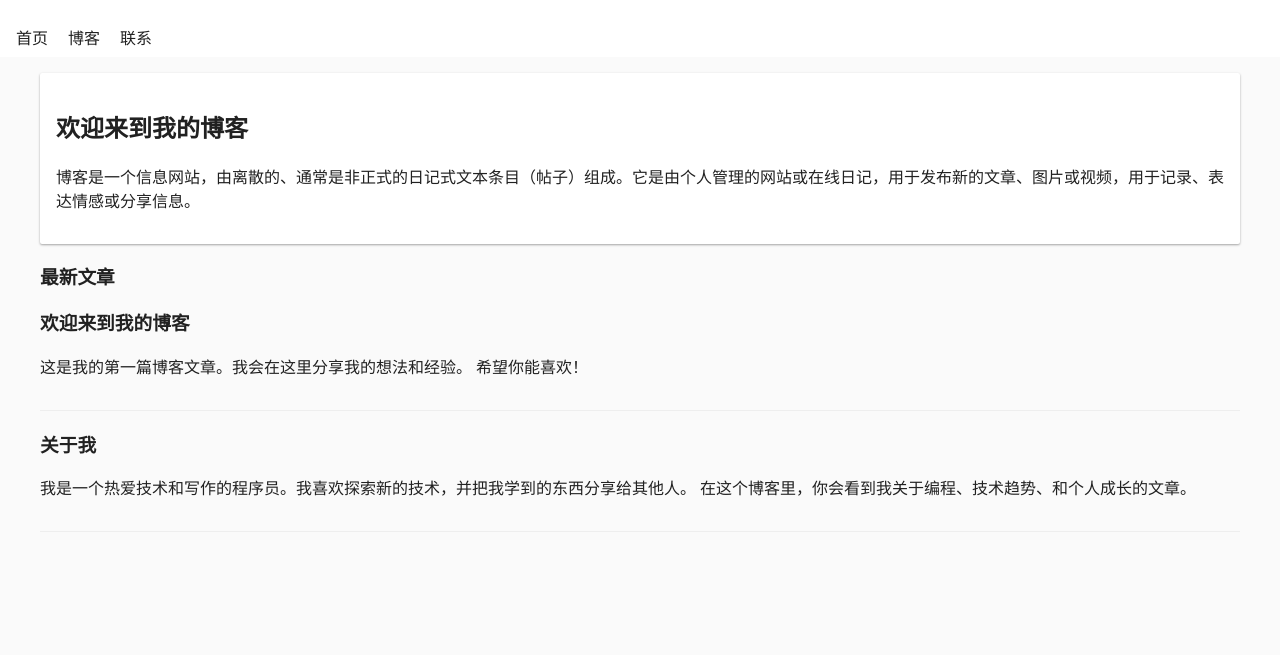
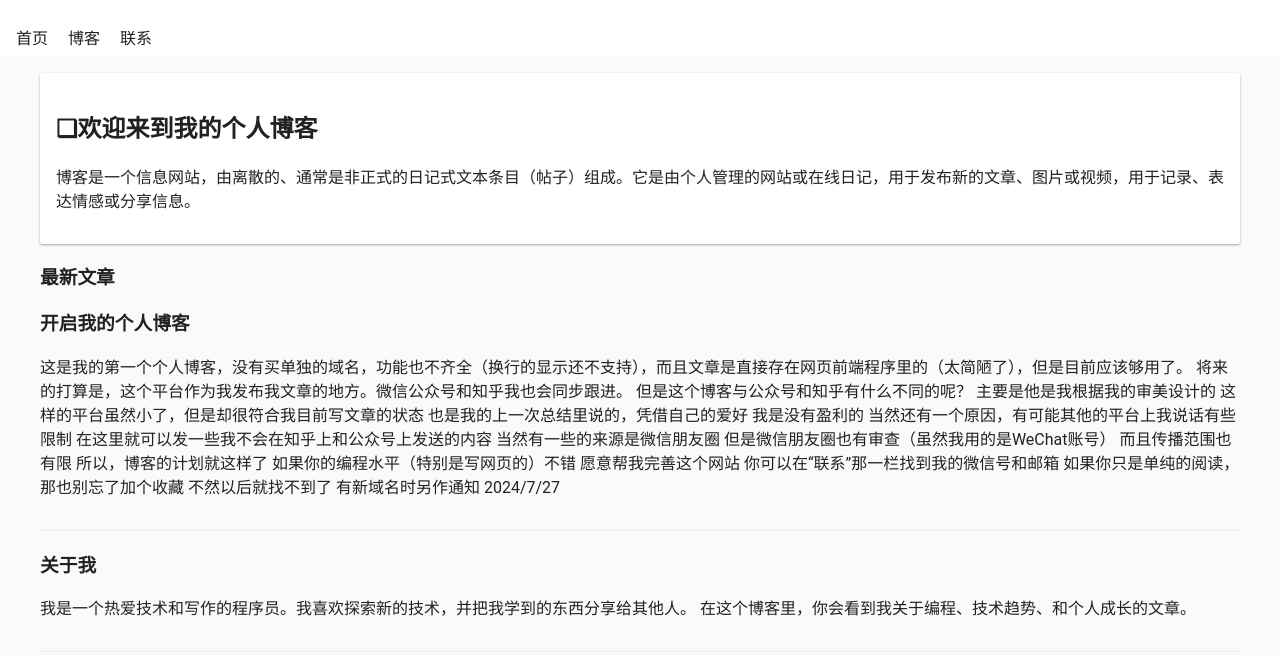
Before and after one commit to Joyance-tsui/plog-classical, a website: page index.html in a window 1280 px wide. Shown: the part 123-778 px from the top of the page. Drawn offline with Linux system fonts and the light colour scheme.

Commit message:
Update index.html

```diff
--- a/index.html
+++ b/index.html
@@ -282,7 +282,7 @@
     let isDarkMode = false;
     let isLoggedIn = false;
     let articles = [
-        { title: '欢迎来到我的博客', content: '这是我的第一篇博客文章。我会在这里分享我的想法和经验。\n\n希望你能喜欢！' },
+        { title: '开启我的个人博客', content: '这是我的第一个个人博客，没有买单独的域名，功能也不齐全（换行的显示还不支持），而且文章是直接存在网页前端程序里的（太简陋了），但是目前应该够用了。 将来的打算是，这个平台作为我发布我文章的地方。微信公众号和知乎我也会同步跟进。 但是这个博客与公众号和知乎有什么不同的呢？ 主要是他是我根据我的审美设计的 这样的平台虽然小了，但是却很符合我目前写文章的状态 也是我的上一次总结里说的，凭借自己的爱好 我是没有盈利的 当然还有一个原因，有可能其他的平台上我说话有些限制 在这里就可以发一些我不会在知乎上和公众号上发送的内容 当然有一些的来源是微信朋友圈 但是微信朋友圈也有审查（虽然我用的是WeChat账号） 而且传播范围也有限 所以，博客的计划就这样了 如果你的编程水平（特别是写网页的）不错 愿意帮我完善这个网站 你可以在“联系”那一栏找到我的微信号和邮箱 如果你只是单纯的阅读，那也别忘了加个收藏 不然以后就找不到了 有新域名时另作通知 2024/7/27' },
         { title: '关于我', content: '我是一个热爱技术和写作的程序员。我喜欢探索新的技术，并把我学到的东西分享给其他人。\n\n在这个博客里，你会看到我关于编程、技术趋势、和个人成长的文章。' }
     ];
     let editingIndex = -1;
@@ -323,7 +323,7 @@
             case 'home':
                 content.innerHTML = `
                     <div class="card">
-                        <h2>${isEnglish ? 'Welcome to my blog' : '欢迎来到我的博客'}</h2>
+                        <h2>${isEnglish ? 'Welcome to my blog' : '❏欢迎来到我的个人博客'}</h2>
                         <p>${isEnglish ? "A blog is an informational website consisting of discrete, often informal diary-style text entries (posts).It is a website or online diary managed by an individual to post new articles, pictures or videos, used to record, express emotions or share information." : "博客是一个信息网站，由离散的、通常是非正式的日记式文本条目（帖子）组成。它是由个人管理的网站或在线日记，用于发布新的文章、图片或视频，用于记录、表达情感或分享信息。"}</p></div>
                     <h3>${isEnglish ? 'Recent Posts' : '最新文章'}</h3>
                     <div id="recentPosts">
```
